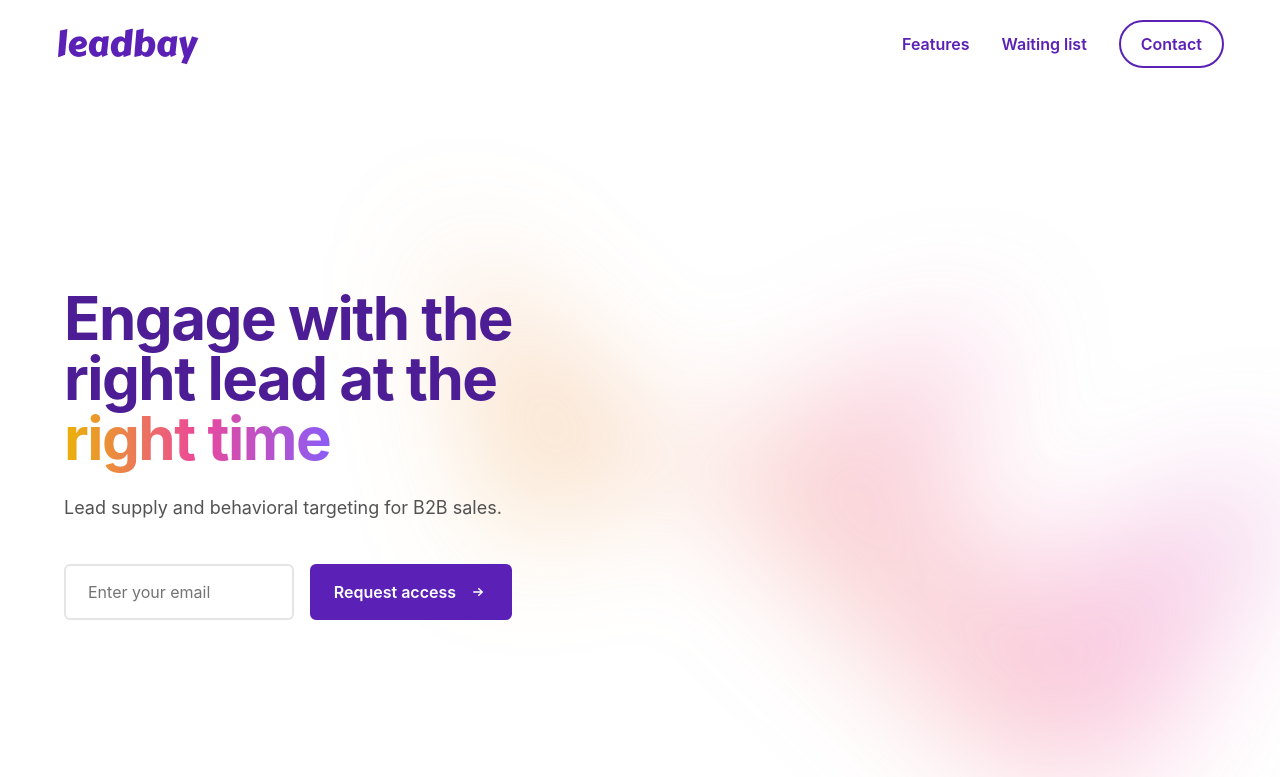
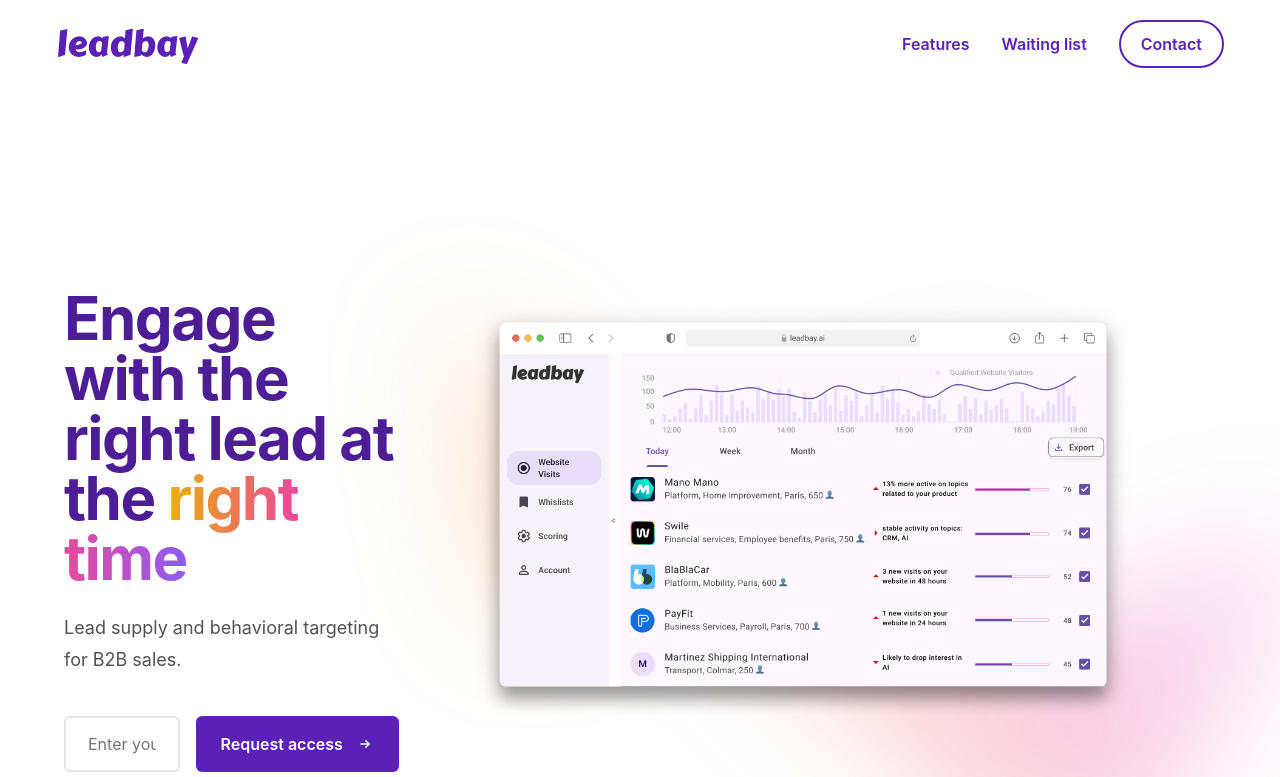
Before and after one commit to leadbay/landingpage, an Astro site: page / in a window 1280 px wide. Shown: the top 777 px of the page. Built offline with nearby package versions, Linux system fonts and the light colour scheme; Astro itself is replaced by a stand-in of ours.

Commit message:
feat: add hero img

```diff
--- a/src/components/Hero.tsx
+++ b/src/components/Hero.tsx
@@ -3,7 +3,7 @@
 export default function Hero() {
 	return (
 		<Container>
-			<div className="mx-auto max-w-7xl px-6 py-16 sm:py-24 lg:flex lg:items-center lg:gap-x-10 lg:px-8 lg:py-40">
+			<div className="mx-auto max-w-7xl gap-x-16 px-6 py-16 sm:py-24 lg:flex lg:items-center lg:px-8 lg:py-40">
 				<div className="mx-auto max-w-2xl lg:mx-0 lg:flex-auto">
 					<h1 className="mt-10 max-w-lg text-4xl font-bold tracking-tight text-violet-900 sm:text-6xl">
 						Engage with the right lead at the{' '}
@@ -30,6 +30,9 @@
 						}}
 					/>
 				</div>
+				<div className="w-full">
+					<img width="680" height="460" src="hero.png" alt="" />
+				</div>
 			</div>
 		</Container>
 	)
```
Also changed, not shown: public/hero.png (added).
